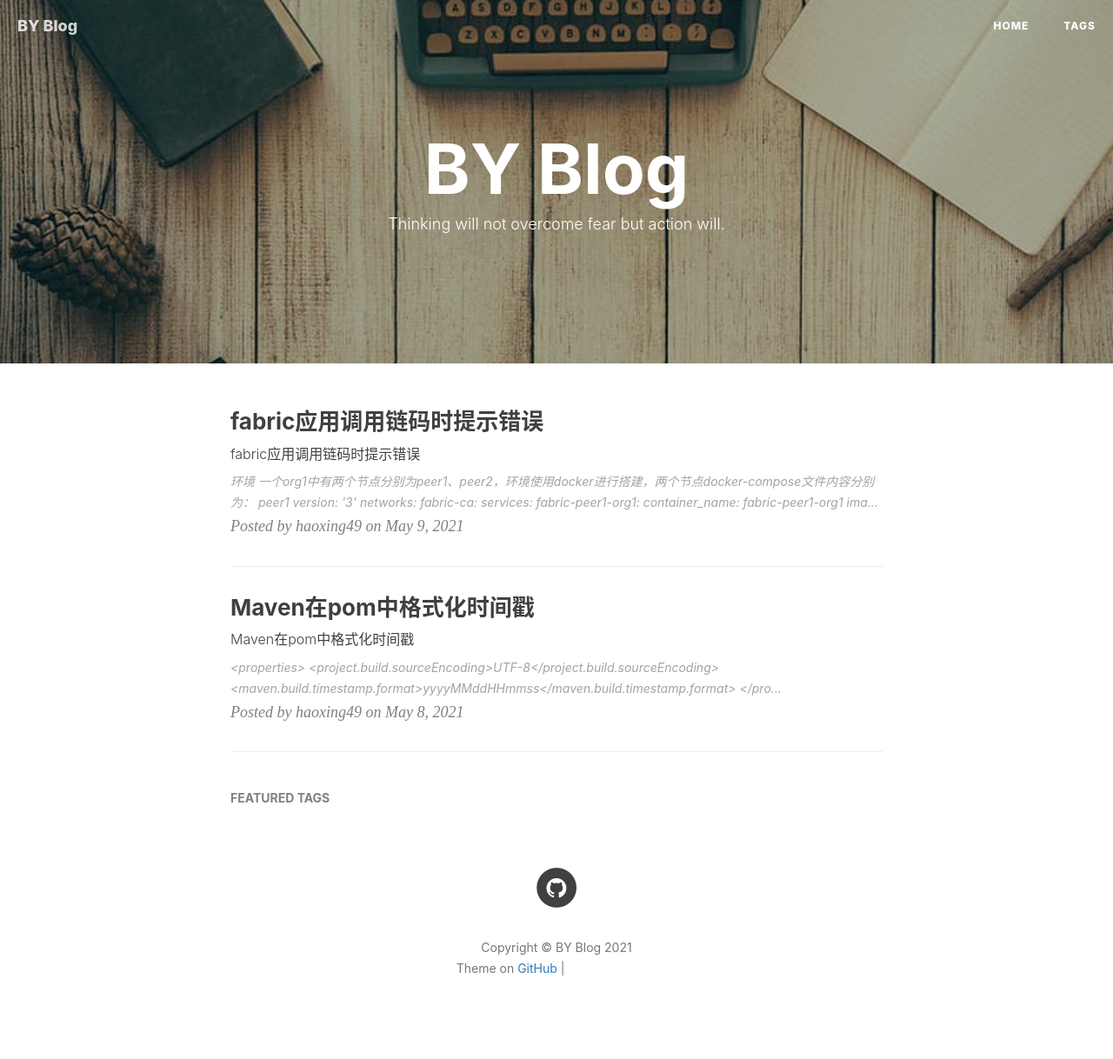
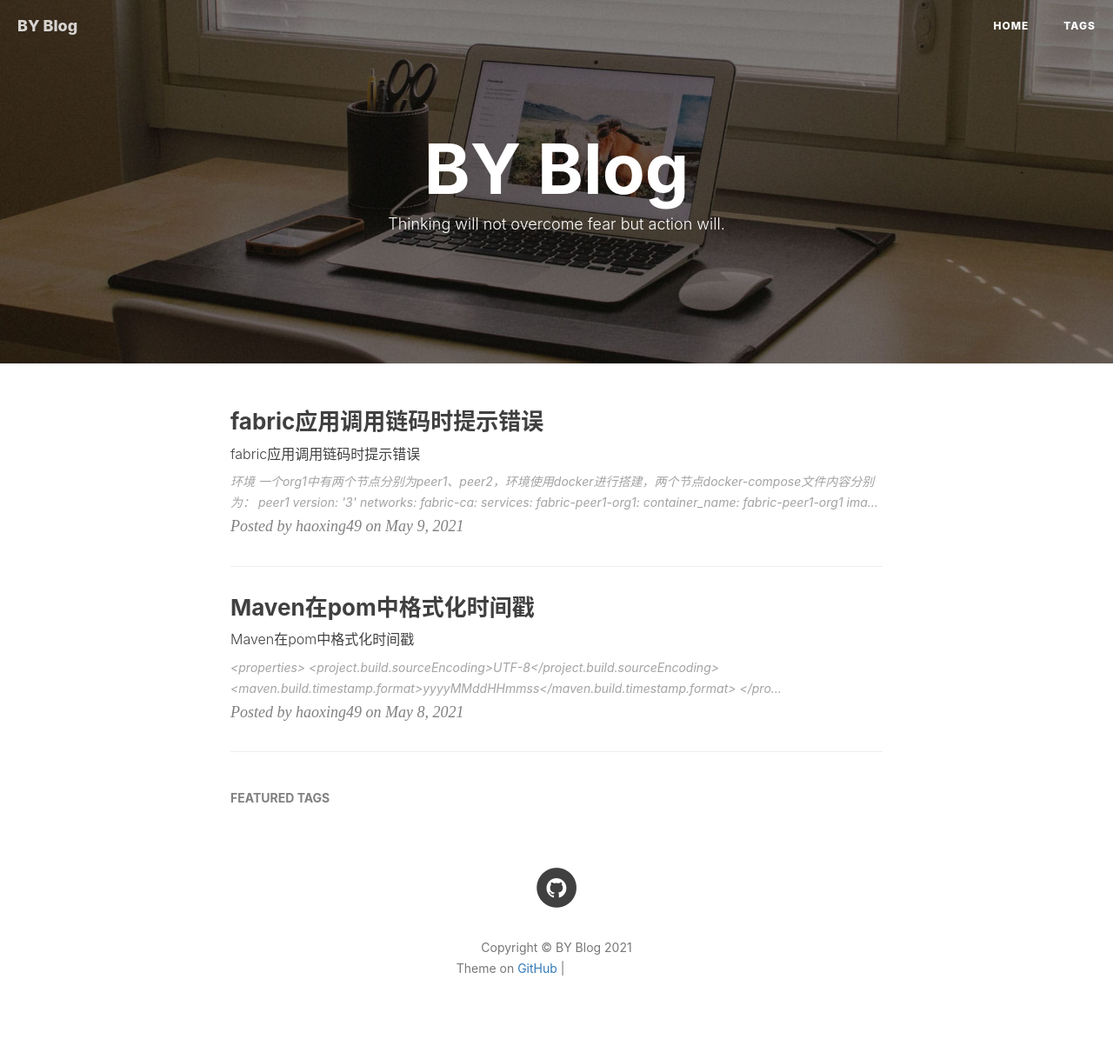
Before and after one commit to haoxing49/haoxing49.github.io, a Jekyll site: the page built from index.html, in a window 1280 px wide. Shown: the whole page at 87% size. Built offline with Jekyll 4.4.1, drawn with Linux system fonts in a browser that asks for light colours; nearby versions of some CDN libraries; the list of posts is cut into pages by our own code; comment, search, counter and statistics services are not loaded; grey boxes are pictures that could not be loaded.

Commit message:
Update _config.yml
修改首页头部图片显示

```diff
--- a/_config.yml
+++ b/_config.yml
@@ -1,7 +1,7 @@
 # Site settings
 title: BY Blog
 SEOTitle: haoxing49的博客 | BY Blog
-header-img: img/post-bg-desk.jpg
+header-img: img/home-bg-o.jpg
 email: haoxing49@outlook.com
 description: "Every failure is leading towards success."
 keyword: "BY, BY Blog, haoxing49的博客, haoxing49"
```
